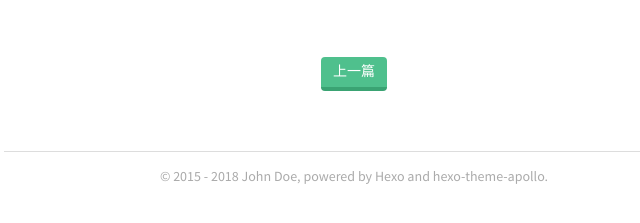
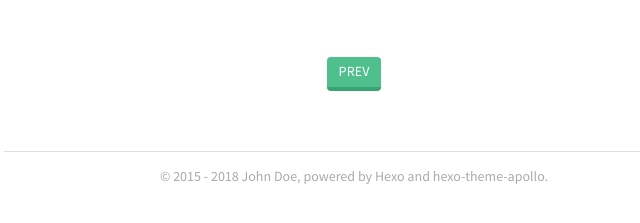
Before and after one commit to chengpiaopiao/chengpiaopiao.github.io, a plain HTML site: page 2018/05/15/hello-world/index.html in a window 1280 px wide. Shown: the part 1024-1247 px from the top of the page, 286-926 px from the left. Drawn offline with nearby package versions, Linux system fonts and the light colour scheme; some packages are replaced by stand-ins of ours.

Commit message:
Site updated: 2018-05-16 00:01:32

```diff
--- a/2018/05/15/hello-world/index.html
+++ b/2018/05/15/hello-world/index.html
@@ -7,4 +7,4 @@
 <p>More info: <a href="https://hexo.io/docs/generating.html" target="_blank" rel="noopener">Generating</a></p>
 <h3 id="Deploy-to-remote-sites"><a href="#Deploy-to-remote-sites" class="headerlink" title="Deploy to remote sites"></a>Deploy to remote sites</h3><figure class="highlight bash"><table><tr><td class="gutter"><pre><span class="line">1</span><br></pre></td><td class="code"><pre><span class="line">$ hexo deploy</span><br></pre></td></tr></table></figure>
 <p>More info: <a href="https://hexo.io/docs/deployment.html" target="_blank" rel="noopener">Deployment</a></p>
-</div></article></div></main><footer><div class="paginator"><a href="/2018/05/15/test/" class="prev">上一篇</a></div><div class="copyright"><p>© 2015 - 2018 <a href="http://yoursite.com">John Doe</a>, powered by <a href="https://hexo.io/" target="_blank">Hexo</a> and <a href="https://github.com/pinggod/hexo-theme-apollo" target="_blank">hexo-theme-apollo</a>.</p></div></footer></div><script async src="//cdn.bootcss.com/mathjax/2.7.0/MathJax.js?config=TeX-MML-AM_CHTML" integrity="sha384-crwIf/BuaWM9rM65iM+dWFldgQ1Un8jWZMuh3puxb8TOY9+linwLoI7ZHZT+aekW" crossorigin="anonymous"></script></body></html>
+</div></article></div></main><footer><div class="paginator"><a href="/2018/05/15/test/" class="prev">PREV</a></div><div class="copyright"><p>© 2015 - 2018 <a href="http://yoursite.com">John Doe</a>, powered by <a href="https://hexo.io/" target="_blank">Hexo</a> and <a href="https://github.com/pinggod/hexo-theme-apollo" target="_blank">hexo-theme-apollo</a>.</p></div></footer></div><script async src="//cdn.bootcss.com/mathjax/2.7.0/MathJax.js?config=TeX-MML-AM_CHTML" integrity="sha384-crwIf/BuaWM9rM65iM+dWFldgQ1Un8jWZMuh3puxb8TOY9+linwLoI7ZHZT+aekW" crossorigin="anonymous"></script></body></html>
```
Also changed, not shown: 2018/05/15/test/index.html (+1 -1 lines), index.html (+1 -1 lines).
